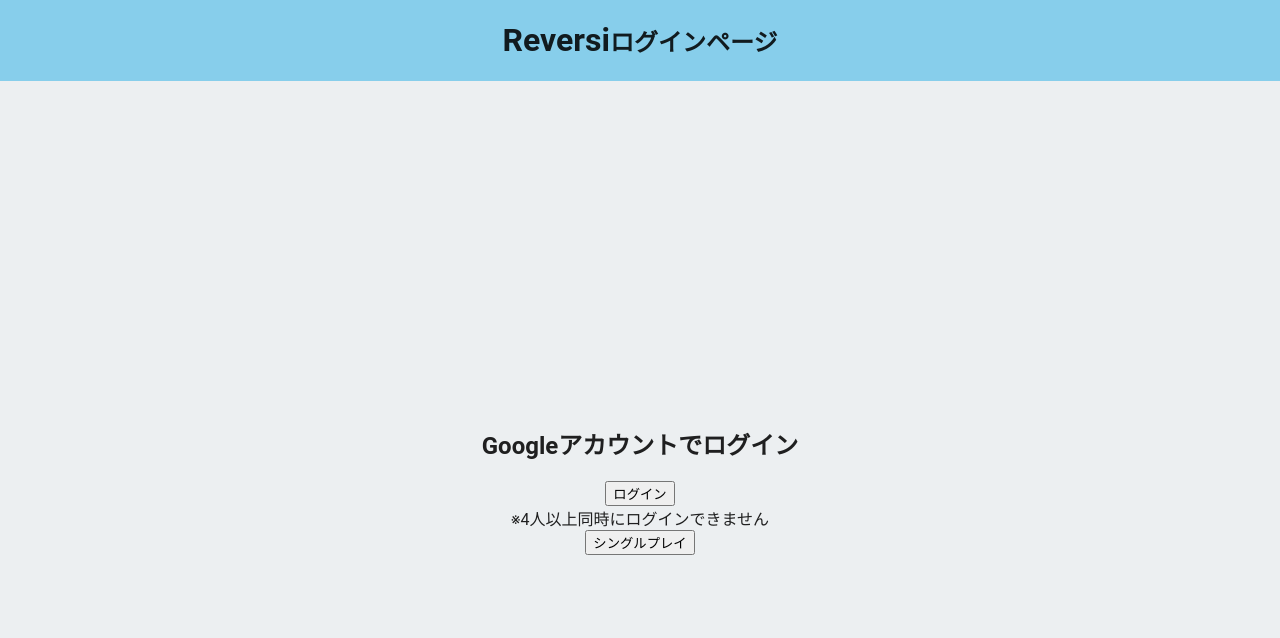
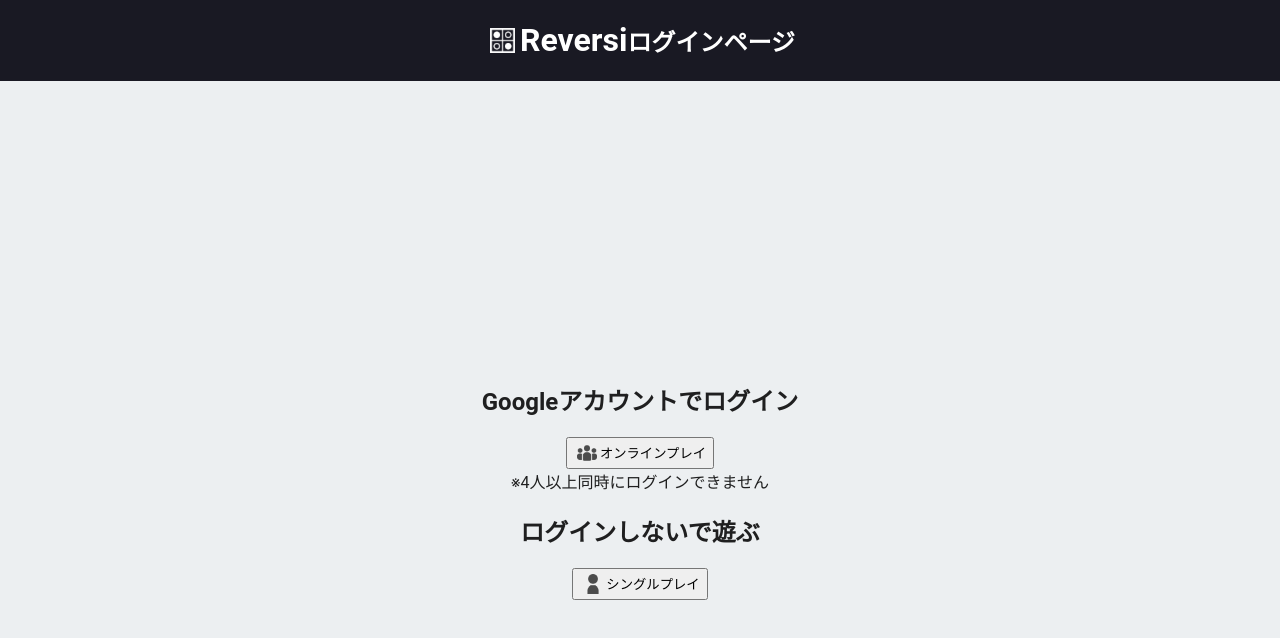
Before and after one commit to Fuma820/Reversi, a plain HTML site: page public/index.html in a window 1280 px wide. Drawn offline with Linux system fonts and the light colour scheme; some packages are replaced by stand-ins of ours; no server answers.

Commit message:
ログインページUI改善

```diff
--- a/public/index.css
+++ b/public/index.css
@@ -11,7 +11,14 @@
     display: flex;
     justify-content: center;
     align-items: center;
-    background-color: skyblue;
+    background-color: rgb(25 25 35);
+    color: white;
+}
+
+#reversi_icon {
+    width: 25px;
+    height: 25px;
+    padding: 5px;
 }
 
 .container {
@@ -30,3 +37,14 @@
         border-top: 16px solid #ffa100;
     }
 }
+
+button{
+    display: flex;
+    align-items: center;
+}
+
+.btn_icon{
+    width: 20px;
+    height: 20px;
+    padding: 3px;
+}
--- a/public/index.html
+++ b/public/index.html
@@ -29,14 +29,16 @@
 
 <body>
   <header>
+    <img src="resorce/reversi.png" id="reversi_icon">
     <h1 id="title">Reversi</h1>
     <h2 id="sub_title">ログインページ</h2>
   </header>
   <div class="container">
     <h2 id="message">Googleアカウントでログイン</h2>
-    <button id="login_btn">ログイン</button>
+    <button id="login_btn"><img src="resorce/online.png" class="btn_icon">オンラインプレイ</button>
     <div id="note">※4人以上同時にログインできません</div>
-    <button id="singlePlay_btn">シングルプレイ</button>
+    <h2 id="message">ログインしないで遊ぶ</h2>
+    <button id="singlePlay_btn"><img src="resorce/offline.png" class="btn_icon">シングルプレイ</button>
   </div>
   <footer></footer>
 </body>
```
Also changed, not shown: public/resorce/hint.png (added), public/resorce/offline.png (added), public/resorce/online.png (added), public/resorce/reversi.png (added), 3 other files.
